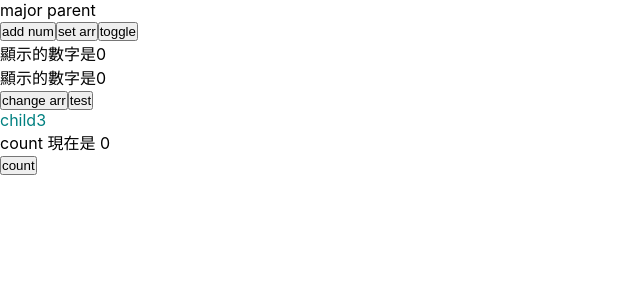
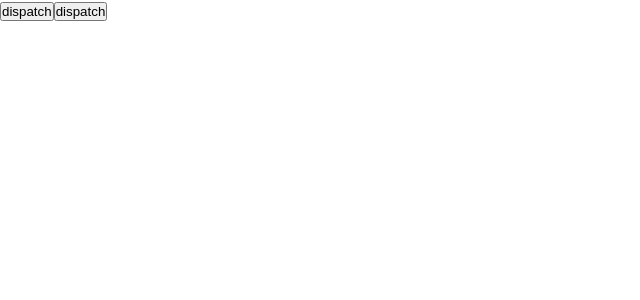
Before and after one commit to huoshengchiou/React_EXM, a React (Create React App) app: page / in a window 1280 px wide. Shown: the top 300 px of the page, without its empty margins (0-640 px from the left). Built offline with nearby package versions, Linux system fonts and the light colour scheme.

Commit message:
'update'

```diff
--- a/src/App.js
+++ b/src/App.js
@@ -30,6 +30,7 @@ import Imglazy from "../src/Imglazy";
 import GridCSS from "./GridCSS";
 import ContextReducer from "./ContextReducer";
 import DIS_performance from "./DIS_performance";
+import TestHybird from "./TestHybird";
 function App() {
   //inject new props
   const EnhanceComponent = HOC(Component1, Component2);
@@ -113,7 +114,8 @@ function App() {
       {/* <AnimateCard/> */}
       {/* <GridCSS /> */}
       {/* <ContextReducer /> */}
-      <DIS_performance />
+      {/* <DIS_performance /> */}
+      <TestHybird />
     </>
   );
 }
--- /dev/null
+++ b/src/TestHybird/Context/index.js
@@ -0,0 +1,20 @@
+import React, { createContext, useState, useEffect } from "react";
+
+export const myContext = createContext();
+
+export function Context(props) {
+  const [allState, setAllState] = useState(null);
+
+  const obj = { allState, setAllState };
+
+  useEffect(() => {
+    if (null) return;
+    console.log("context改變");
+  }, [allState]);
+
+  return (
+    <>
+      <myContext.Provider value={obj}>{props.children}</myContext.Provider>
+    </>
+  );
+}
--- /dev/null
+++ b/src/TestHybird/ReducerChild/Button/index.js
@@ -0,0 +1,18 @@
+import React from "react";
+
+function Button({ dispatch, ACTION }) {
+  return (
+    <>
+      {console.log("btn")}
+      <button
+        onClick={() => {
+          dispatch(ACTION.CHANGE_OBJ);
+        }}
+      >
+        dispatch
+      </button>
+    </>
+  );
+}
+
+export default Button;
--- /dev/null
+++ b/src/TestHybird/ReducerChild/index.js
@@ -0,0 +1,57 @@
+import React, { useReducer, useContext, useEffect, useRef, memo } from "react";
+
+import { myContext } from "../Context";
+import Button from "./Button";
+
+const ACTION = {
+  CHANGE_OBJ: "CHANGE_OBJ",
+};
+
+const reducer = (mystate, action) => {
+  switch (action) {
+    case ACTION.CHANGE_OBJ:
+      const { story } = mystate;
+      const arr = story.map((val) =>
+        val.monster === "bird" ? { monster: "fish" } : val
+      );
+      return { ...mystate, story: arr };
+    default:
+      return mystate;
+  }
+};
+
+const Button2 = memo(({ dispatch, ACTION }) => {
+  return (
+    <>
+      {console.log("btn2")}
+      <button
+        onClick={() => {
+          dispatch(ACTION.CHANGE_OBJ);
+        }}
+      >
+        dispatch
+      </button>
+    </>
+  );
+});
+
+function ReducerChild() {
+  const { setAllState } = useContext(myContext);
+  const init = {
+    color: true,
+    story: [{ monster: "dragon" }, { monster: "bird" }],
+  };
+  const [mystate, dispatch] = useReducer(reducer, init);
+  useEffect(() => {
+    setAllState(mystate);
+  }, [mystate, setAllState]);
+
+  return (
+    <>
+      <Button dispatch={dispatch} ACTION={ACTION} />
+      <Button2 dispatch={dispatch} ACTION={ACTION} />
+    </>
+  );
+}
+
+export default ReducerChild;
--- /dev/null
+++ b/src/TestHybird/index.js
@@ -0,0 +1,16 @@
+import React from "react";
+import { Context } from "./Context";
+
+import ReducerChild from "./ReducerChild";
+
+function TestHybird() {
+  return (
+    <>
+      <Context>
+        <ReducerChild />
+      </Context>
+    </>
+  );
+}
+
+export default TestHybird;
```
